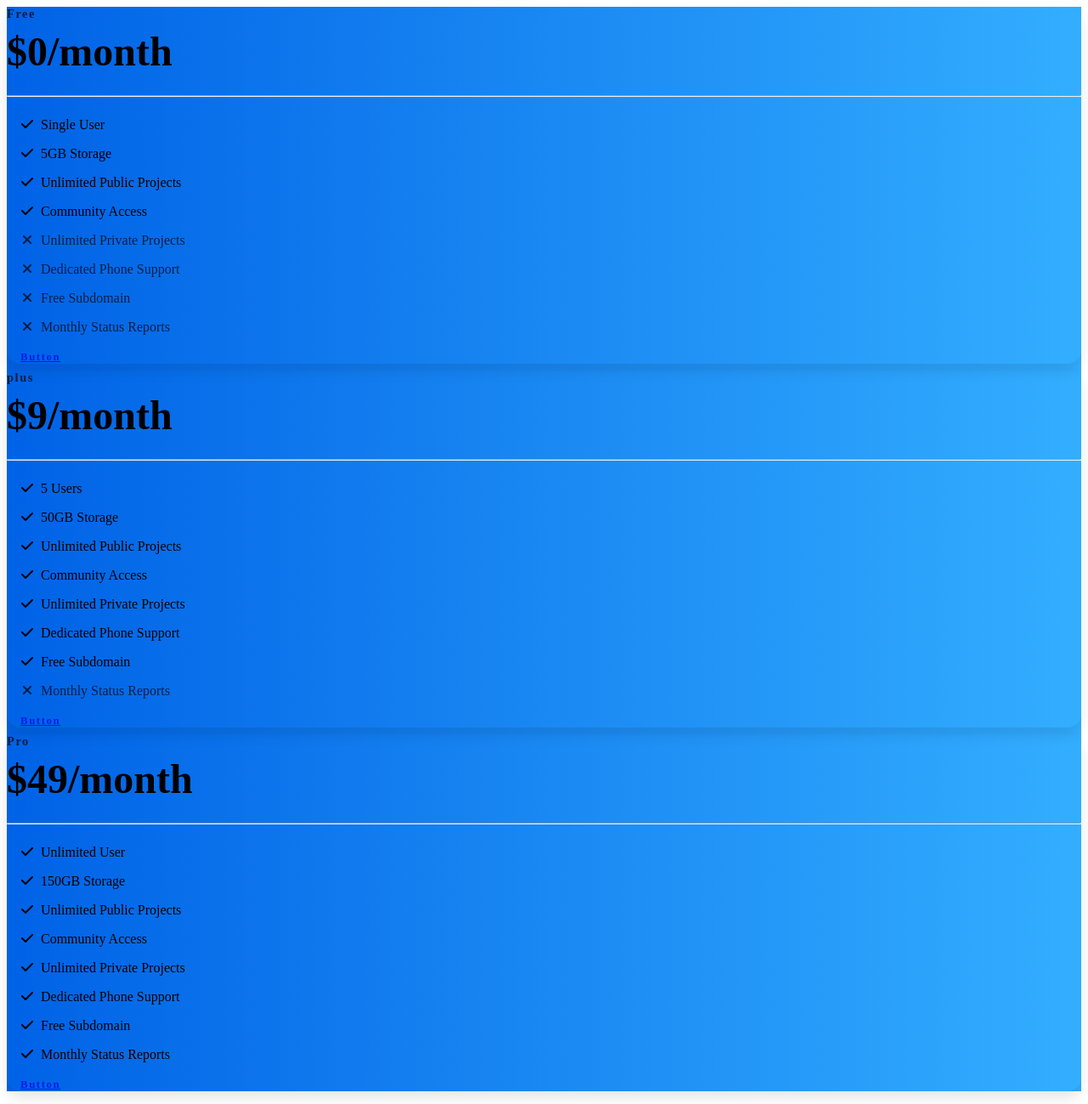
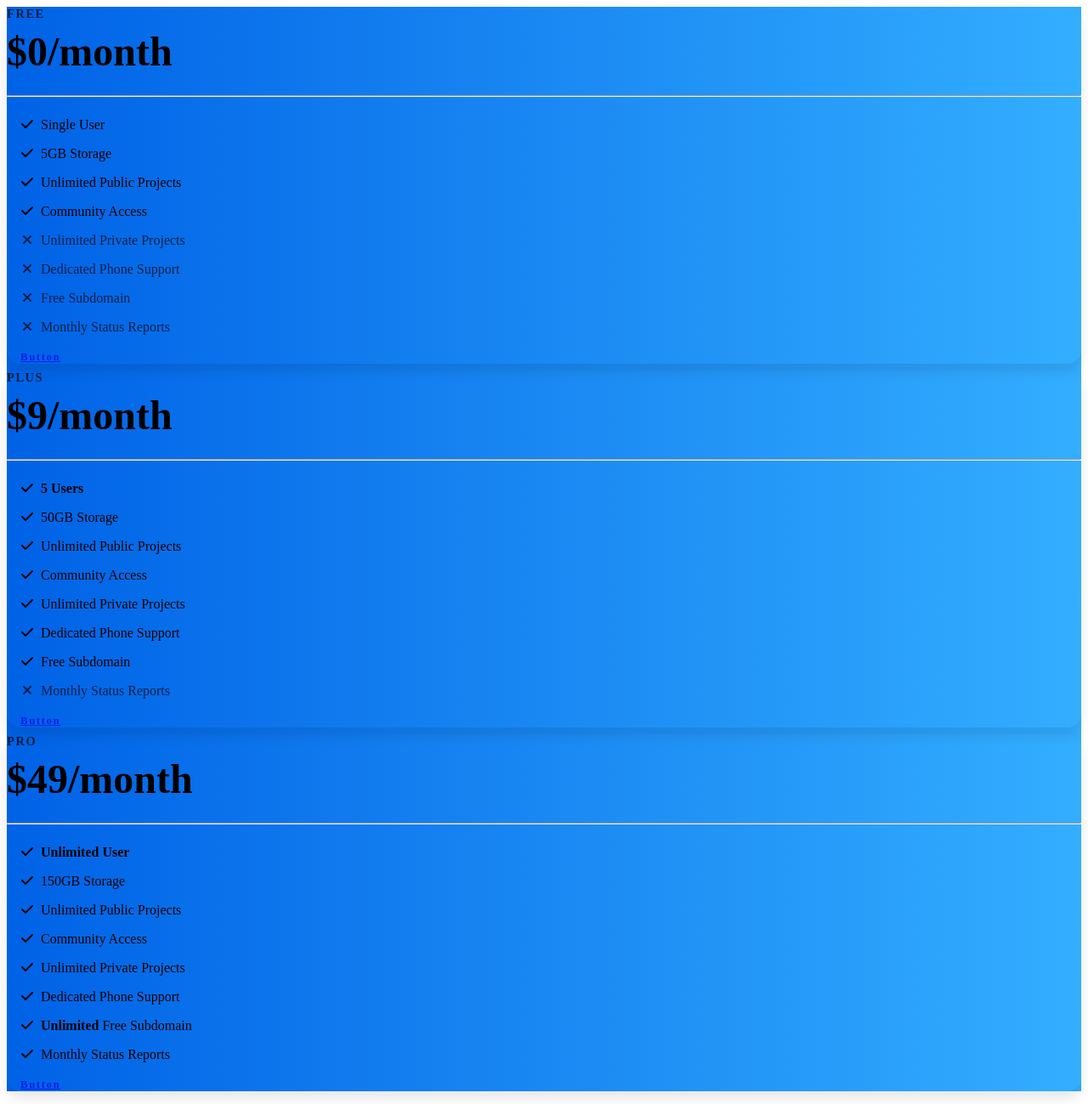
Before and after one commit to Pragadeeshwaran15/priceCardUsingReact, a React (Vite) app: page / in a window 1280 px wide. Shown: the whole page at 85% size. Built offline with nearby package versions, Linux system fonts and the light colour scheme.

Commit message:
font style applied

```diff
--- a/src/App.jsx
+++ b/src/App.jsx
@@ -4,7 +4,7 @@ import Card from './component/Card'
 function App() {
   let Data=[
     {
-      title:"Free",
+      title:"FREE",
 
       price:"$0",
       isPrice:true,
@@ -26,7 +26,7 @@ function App() {
       isReports:false
     }
     ,{
-      title:"plus",
+      title:"PLUS",
       price:"$9",
       isPrice:true,
       user:"5 Users",
@@ -47,7 +47,7 @@ function App() {
       isReports:false
     }
     ,{
-      title:"Pro",
+      title:"PRO",
       price:"$49",
       isPrice:true,
       user:"Unlimited User",
--- a/src/component/Card.jsx
+++ b/src/component/Card.jsx
@@ -8,13 +8,13 @@ function Card({cardData}) {
       <h6 className="card-price text-center">{cardData.price}<span className="period">/month</span></h6>
       <hr/>
       <ul className="fa-ul">
-        <li className={cardData.isUser?"":"text-muted"}><span className="fa-li"><i className={cardData.isUser?"fas fa-check":"fas fa-times"}></i></span>{cardData.user}</li>
+        <li className={cardData.isUser?"":"text-muted"}><span className="fa-li"><i className={cardData.isUser?"fas fa-check":"fas fa-times"}></i></span>{cardData.title!=="FREE"?<b>{cardData.user}</b>:cardData.user}</li>
         <li className={cardData.isStorage?"":"text-muted"}><span className="fa-li"><i className={cardData.isStorage?"fas fa-check":"fas fa-times"}></i></span>{cardData.storage}</li>
         <li className={cardData.isPublicProjects?"":"text-muted"}><span className="fa-li"><i className={cardData.isPublicProjects?"fas fa-check":"fas fa-times"}></i></span>{cardData.projectType}</li>
         <li className={cardData.isCommunityAccess?"":"text-muted"}><span className="fa-li"><i className={cardData.isCommunityAccess?"fas fa-check":"fas fa-times"}></i></span>{cardData.access}</li>
         <li className={cardData.isPrivateProjects?"":"text-muted"}><span className="fa-li"><i className={cardData.isPrivateProjects?"fas fa-check":"fas fa-times"}></i></span>{cardData.projectLimite}</li>
         <li className={cardData.isPhoneSupport?"":"text-muted"}><span className="fa-li"><i className={cardData.isPhoneSupport?"fas fa-check":"fas fa-times"}></i></span>{cardData.support}</li>
-        <li className={cardData.isSubDomain?"":"text-muted"}><span className="fa-li"><i className={cardData.isSubDomain?"fas fa-check":"fas fa-times"}></i></span>{cardData.Domain}</li>
+        <li className={cardData.isSubDomain?"":"text-muted"}><span className="fa-li"><i className={cardData.isSubDomain?"fas fa-check":"fas fa-times"}></i></span>{cardData.title==="PRO"?<><b>Unlimited</b> {cardData.Domain}</>:cardData.Domain}</li>
         <li className={cardData.isReports?"":"text-muted"}><span className="fa-li"><i className={cardData.isReports?"fas fa-check":"fas fa-times"}></i></span>{cardData.status}</li>
       </ul>
       <div className="d-grid">
@@ -26,3 +26,5 @@ function Card({cardData}) {
 }
 
 export default Card
+
+                                                                                                                     //{data.plan==="PRO"?<><b>Unlimited</b> {data.subDomain}</>:data.subDomain}
```
